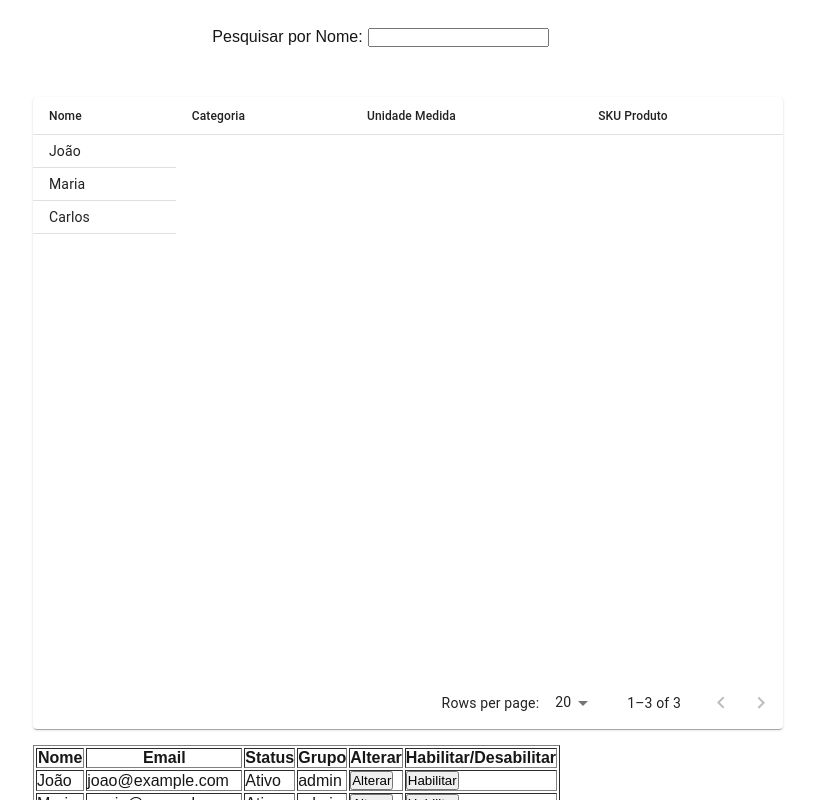
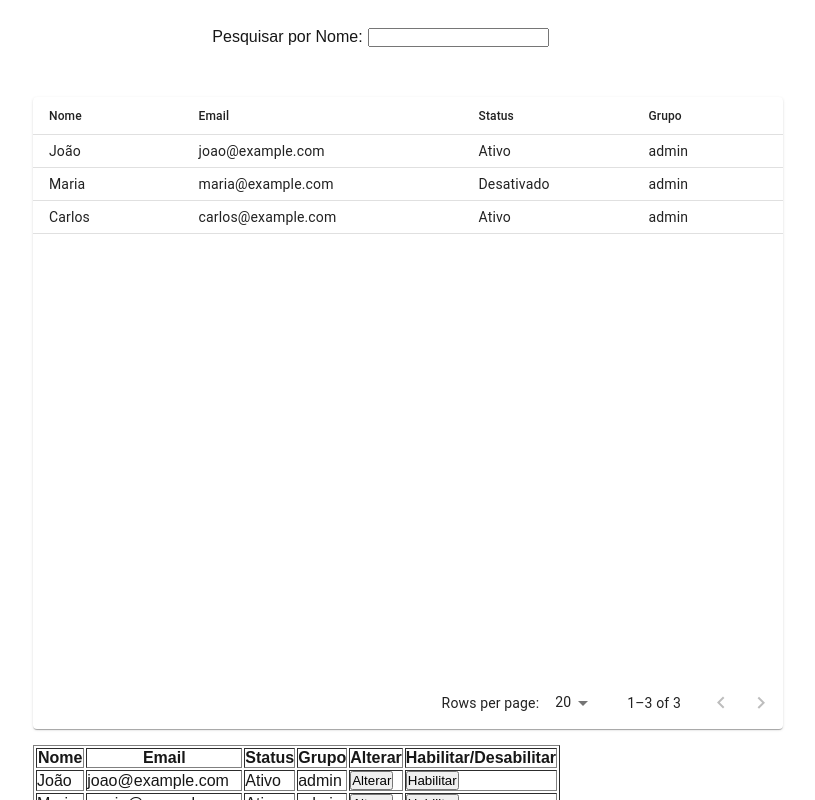
Before and after one commit to Kaique-Parente/E-Commerce-SayStreet, a Next.js app in the folder frontend/: page /users in a window 1280 px wide. Shown: the whole page, without its empty margins (232-1047 px from the left). Built offline with nearby package versions, Linux system fonts and the light colour scheme; no server answers.

Commit message:
[FRONTEND UPDATE] Atualização dos tipos de dados e colunas da tabela.

```diff
--- a/frontend/app/users/page.js
+++ b/frontend/app/users/page.js
@@ -91,22 +91,22 @@ export default function Users(){
             label: 'Nome',
         },
         {
-            id: 'categoria',
+            id: 'email',
             numeric: false,
             disablePadding: false,
-            label: 'Categoria',
+            label: 'Email',
         },
         {
-            id: 'unMedida',
+            id: 'status',
             numeric: false,
             disablePadding: false,
-            label: 'Unidade Medida',
+            label: 'Status',
         },
         {
-            id: 'sku',
-            numeric: true,
+            id: 'grupo',
+            numeric: false,
             disablePadding: false,
-            label: 'SKU Produto',
+            label: 'Grupo',
         },
     ];
 
@@ -130,7 +130,7 @@ export default function Users(){
                 cpf: user.cpf,
                 nome: user.nome,
                 email: user.email,
-                status: user.status,
+                status: user.status ? 'Ativo' : 'Inativo',
                 grupo: user.grupo
             })));
 
```
